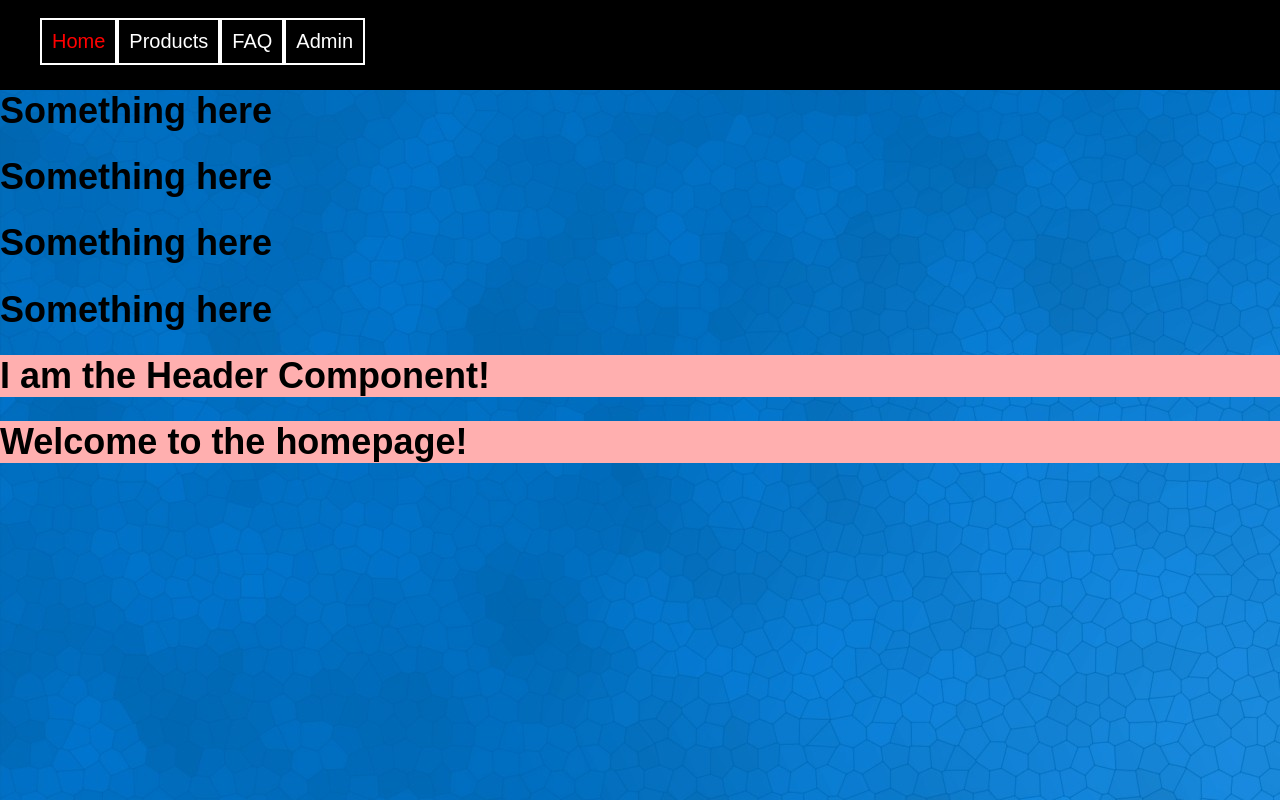
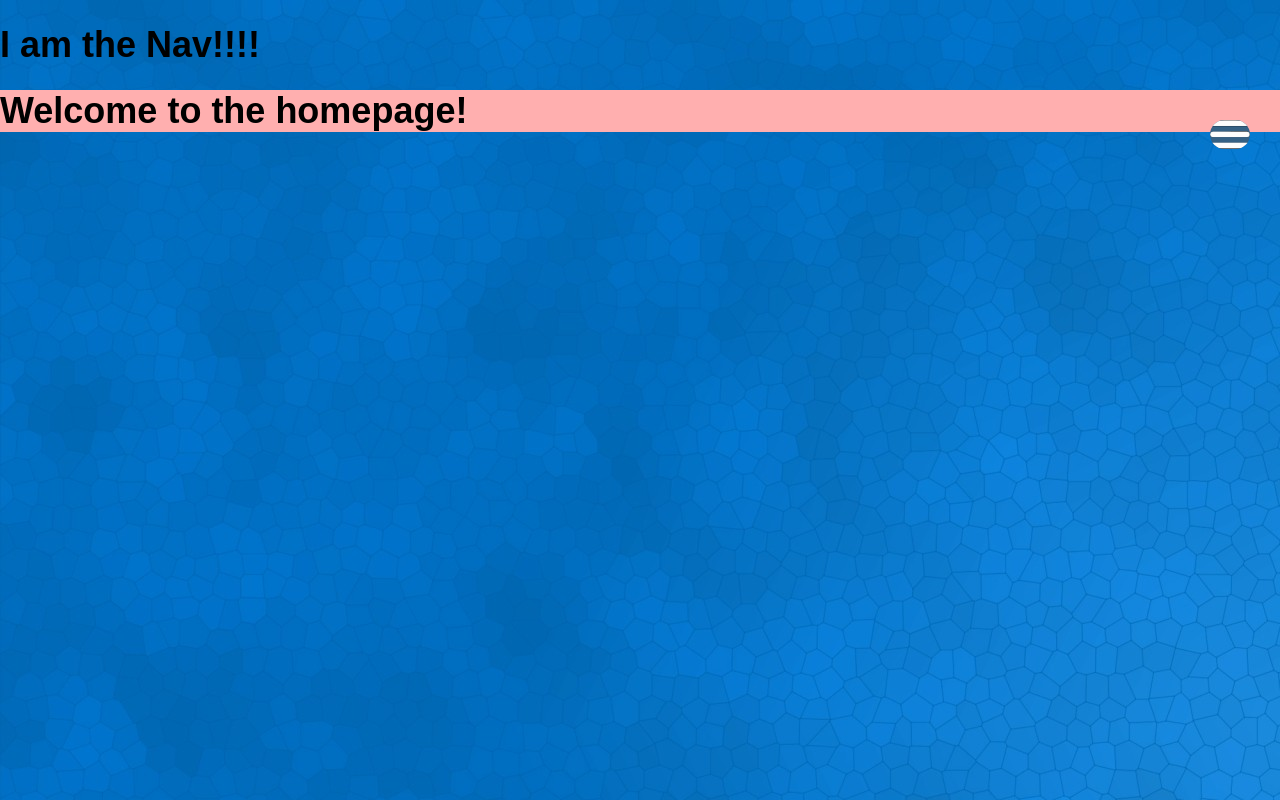
Before and after one commit to ratta2ii/az-movie-nights, a React app: page / in a window 1280 px wide. Built offline with nearby package versions, Linux system fonts and the light colour scheme.

Commit message:
Final commit for the day

```diff
--- a/src/components/App.jsx
+++ b/src/components/App.jsx
@@ -6,7 +6,7 @@ import Error404 from './Error404';
 import blueBg from '../assets/images/blue.jpg';
 import Home from './Home';
 import Header from './Header';
-import Navbar from './Navbar';
+import Nav from './Nav';
 import TicketList from './TicketList';
 import c from './../constants';
 // import Moment from 'moment';
@@ -19,8 +19,7 @@ class App extends React.Component {
 
     return (
       <div>
-        <Navbar />
-        <Header />
+        <Nav />
         <Switch>
           <Route exact path='/' render={() => <Home />} />
 
--- a/src/components/Nav.css
+++ b/src/components/Nav.css
@@ -0,0 +1,47 @@
+
+/* Nav Bar */
+
+.nav {
+  font-family: Arial, Helvetica, sans-serif;
+}
+
+.active {
+  position: absolute;
+  display: block;
+  background: rgb(68, 100, 204);
+  width: 40%;
+  left: 0;
+  top: 0;
+  height: 100%;
+}
+
+.ulTag {
+  display: none;
+  list-style-type: none;
+  margin: 0;
+  padding: 0;
+}
+
+.anchorTag {
+  text-decoration: none;
+  text-transform: uppercase;
+  font-size: .8em;
+  display: block;
+  padding: 1.5em 3em;
+  background-color: rgb(255,255,255,.35);
+  color: #000;
+}
+
+
+/* The aside */
+
+
+.hamburgerIcon {
+  width: 40px;
+  cursor: pointer;    /*puts a hand on the item you are mousing over*/
+  float: right;
+  background-color: rgb(53, 97, 133);
+  margin-top: 30px;
+  margin-right: 30px;
+  border-radius: 19px;
+}
--- a/src/components/Nav.jsx
+++ b/src/components/Nav.jsx
@@ -15,14 +15,14 @@ export default function Navbar() {
 
   return (
     <div>
-
-      <img id="hamburger" src="hamburger.png" />
-      <nav className={navContainer} >
-        <ul className={ulTag}>
-          <li className={listElements}><a href="#">Home</a></li>
-          <li className={listElements}><a href="#">About me</a></li>
-          <li className={listElements}><a href="#">Portfolio</a></li>
-          <li className={listElements}><a href="#">Contact</a></li>
+      <h1>I am the Nav!!!!</h1>
+      <img className={styles.hamburgerIcon} src={hamburger} />
+      <nav className={styles.navContainer} >
+        <ul className={styles.ulTag}>
+          <li><a className={styles.anchorTag} href="#">Home</a></li>
+          <li><a className={styles.anchorTag} href="#">About me</a></li>
+          <li><a className={styles.anchorTag} href="#">Portfolio</a></li>
+          <li><a className={styles.anchorTag} href="#">Contact</a></li>
         </ul>
       </nav>
     </div>
```
Also changed, not shown: template.ejs.
